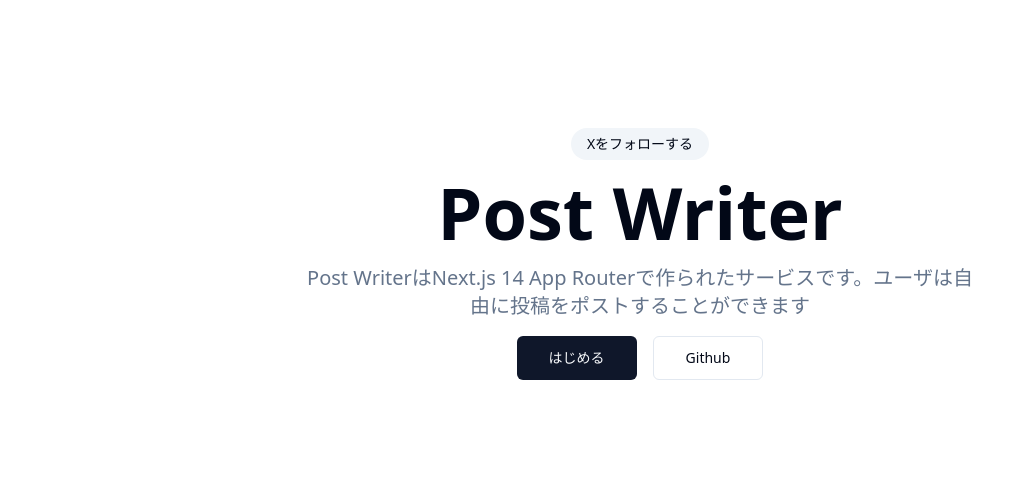
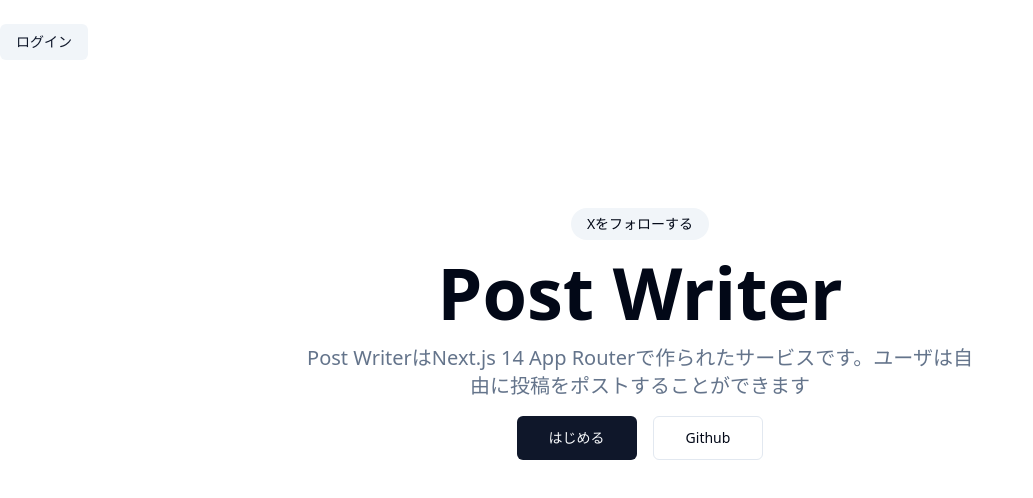
Before and after one commit to shimobayashi-growers/post-writer-webapp, a Next.js app: page / in a window 1280 px wide. Shown: the top 498 px of the page, without its empty margins (0-1033 px from the left). Built offline with nearby package versions, Linux system fonts and the light colour scheme.

Commit message:
chore: (marketing)にlayout追加

```diff
--- /dev/null
+++ b/app/(marketing)/layout.tsx
@@ -0,0 +1,28 @@
+import Link from "next/link";
+import { cn } from "@/lib/utils";
+import { buttonVariants } from "@/components/ui/button";
+
+export default function MarketingLayout({
+    children,
+}: Readonly<{
+    children: React.ReactNode;
+}>) {
+    return (
+        <div>
+            <header className="container z-40 bg-background">
+                <div className="h-20 py-6">
+                    <nav>
+                        <Link
+                            href={"/login"}
+                            className={cn(
+                                buttonVariants({variant:"secondary", size:"sm"}),
+                                "px-4"
+                            )}
+                        >ログイン</Link>
+                    </nav>
+                </div>
+            </header>
+            <main>{children}</main>
+        </div>
+    );
+}
```
